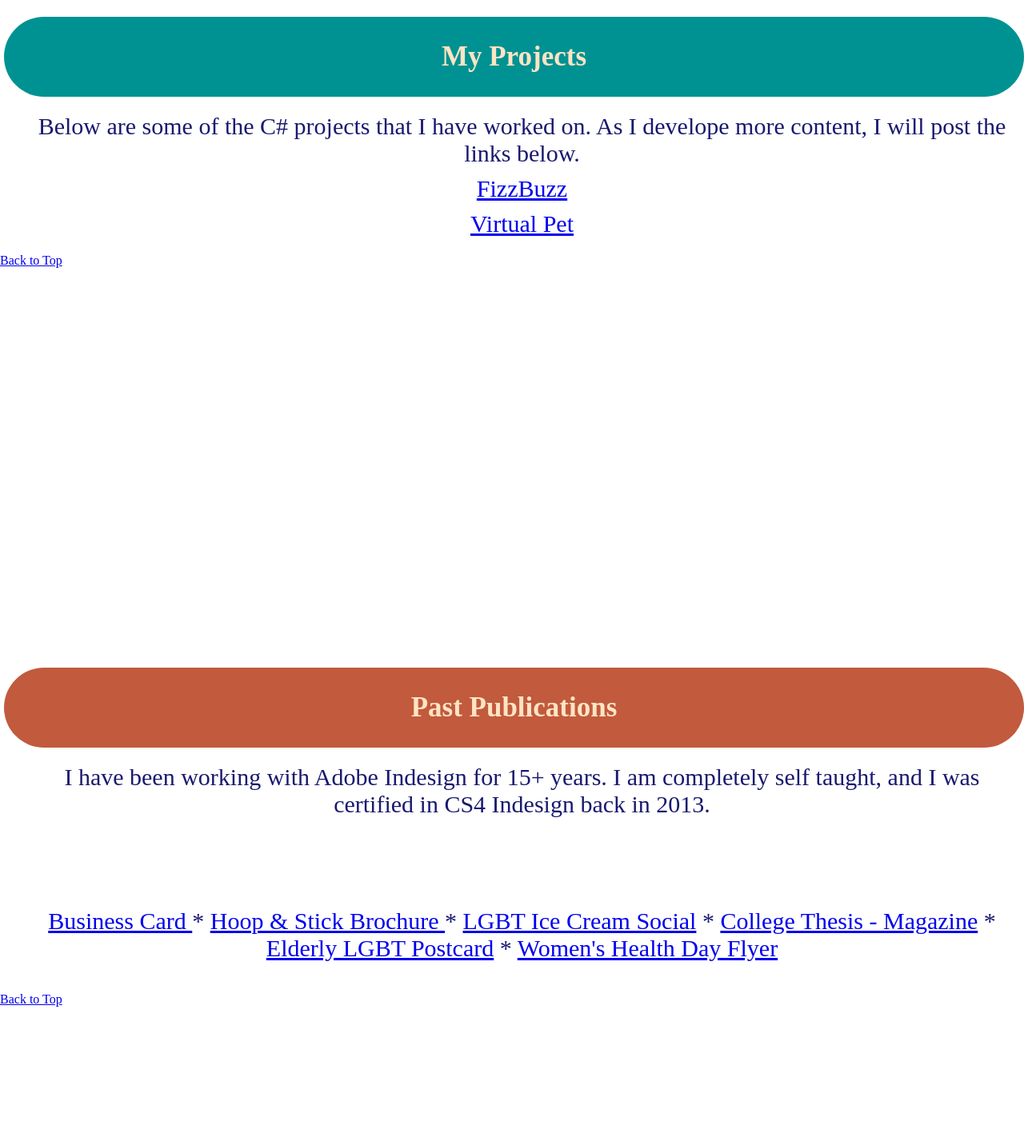
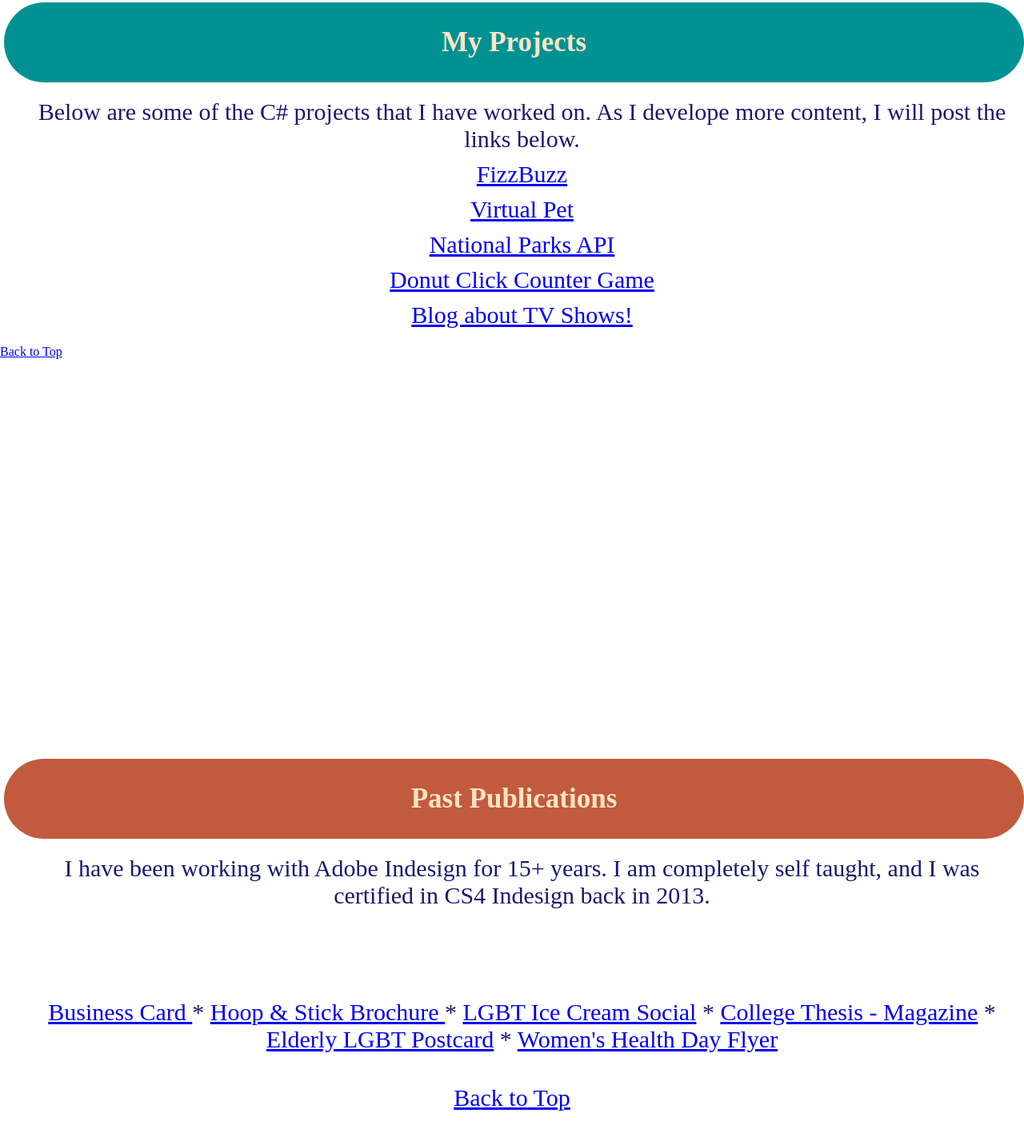
Before and after one commit to DinabMorgan/DinabMorgan.github.io, a plain HTML site: page index.html in a window 1280 px wide. Shown: the part 2411-3838 px from the top of the page at 80% size. Drawn offline with Linux system fonts and the light colour scheme.

Commit message:
added more projects

```diff
--- a/index.html
+++ b/index.html
@@ -58,19 +58,24 @@
             </em></strong>
         </p>
         <img class=" picture" src="/photos/my photo.jpg">
+        <a  class = "back" href="#navMenu"> Back to Top</a>
     </section>
     <br>
     <br>
     <br>
-    <a href="#navMenu"> Back to Top</a>
+
 
     <h3 id="MyProjects" class="MyProjects"> My Projects </h3>
     <section class="ProjectSection">
         <p> Below are some of the C# projects that I have worked on. As I develope more content, I will post the links below.</p>
         <p> <a href="https://github.com/DinabMorgan/Fizzbuzz.git"> FizzBuzz </a> </p>
         <p> <a href="https://github.com/2022-Summer-Cohort/m1-virtual-pet-DinabMorgan.git"> Virtual Pet</a> </p>
+        <p> <a href="https://github.com/2022-Summer-Cohort/m5-web-api-DinabMorgan.git"> National Parks API </a> </p>
+        <p> <a href="https://github.com/2022-Summer-Cohort/m4-donut-maker-DinabMorgan.git"> Donut Click Counter Game </a> </p>
+        <p> <a href="https://github.com/2022-Summer-Cohort/m3-blog-platform-DinabMorgan.git"> Blog about TV Shows! </a> </p>
+
     </section>
-    <a href="#navMenu"> Back to Top</a>
+    <a  class = "back" href="#navMenu"> Back to Top</a>
 
     <h3 id="PastPublications" class="PastPublications">Past Publications</h3>
     <section class = "PastSection">
@@ -89,9 +94,10 @@
         <a href="https://drive.google.com/file/d/1Dcmi9NlOJWDHg1r4KRysKIP8WFEdRknM/view?usp=sharing"> Women's Health Day
             Flyer</a>
     </p>
+    <br>
+    <a class = "back" href="#navMenu"> Back to Top</a>
 </section>
-<br>
-    <a href="#navMenu"> Back to Top</a>
+
 
     <h3 id="Skills" class="Skills"> Skills</h3>
     <section class ="SkillSection">
@@ -101,13 +107,13 @@
     <p> <strong> Software:</strong> <br> Adobe Indesign, Tableau, Microsoft Office</p>
 </section>
 
-    <a href="#navMenu"> Back to Top</a>
+    <a class = "back" href="#navMenu"> Back to Top</a>
 
     <h3 id="Resume" class="Resume">Resume </h3>
  <section class = "ResumeSection">
     <p> <a href="https://drive.google.com/file/d/1iB0qyfJo6eS6scTCqRAsH-WzaLi07pZW/view?usp=sharing"> Click Here to see a PDF of my Resume </a> </p>
 </section>
-    <a href="#navMenu"> Back to Top</a>
+    <a class = "back" href="#navMenu"> Back to Top</a>
 
     <h3 id="Contact" class="Contact">Contact</h3>
     <section class = "ContactSection">
@@ -118,7 +124,7 @@
         <li> <a href="https://github.com/DinabMorgan "> Github </a> </li>
 
 </section>
-    <a href="#navMenu"> Back to Top</a>
+    <a class = "back" href="#navMenu"> Back to Top</a>
     <footer>
 
     </footer>
--- a/style.css
+++ b/style.css
@@ -250,3 +250,6 @@ ul {
 .touch {
     text-align: center;
 }
+.back {
+    text-align: center;
+}
```
Also changed, not shown: photos/cinema-clipart-clipboard-13.png (added), photos/email-logo-png-icon-8.png (added), photos/meeple.jpg (added).
